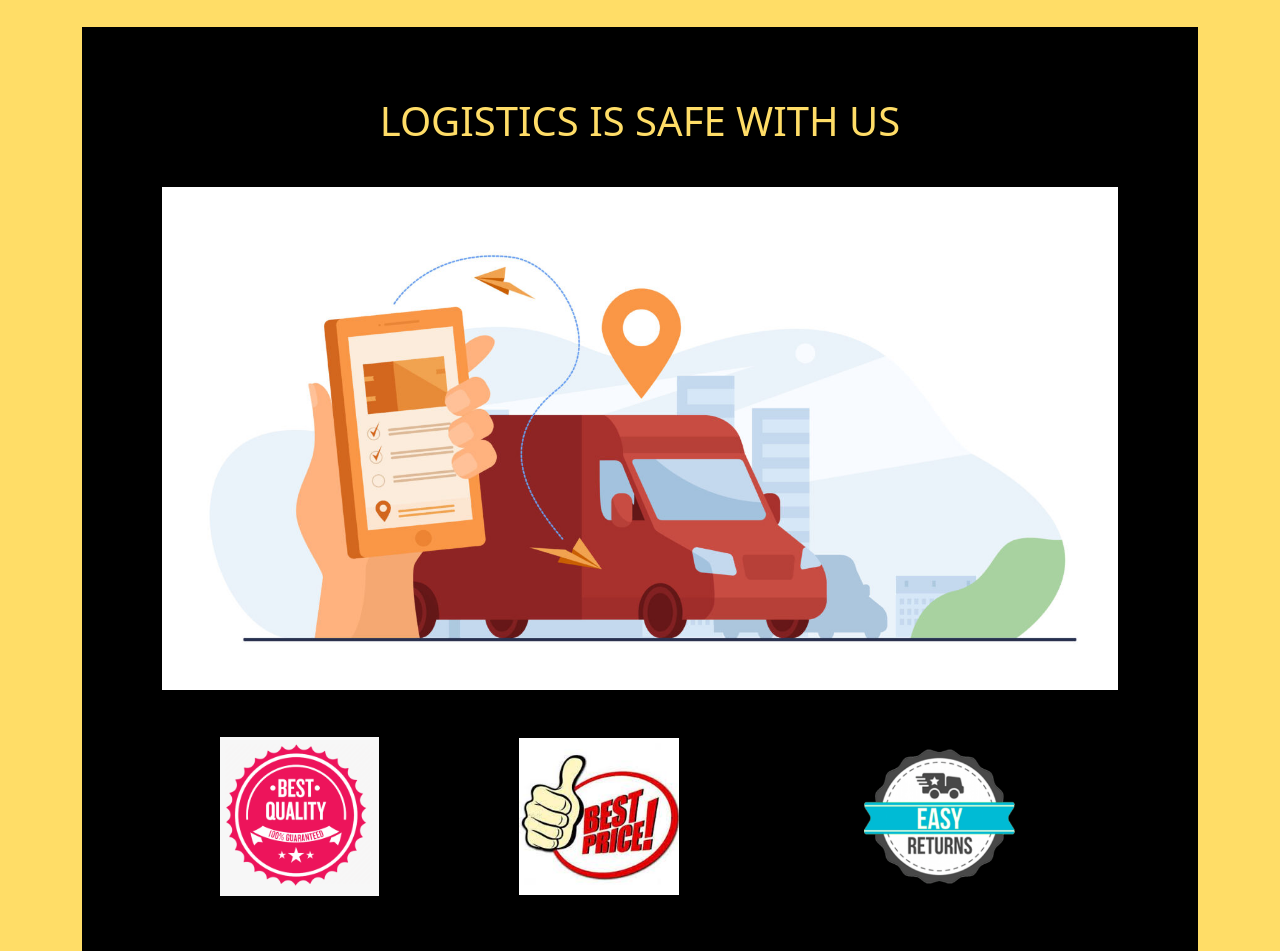
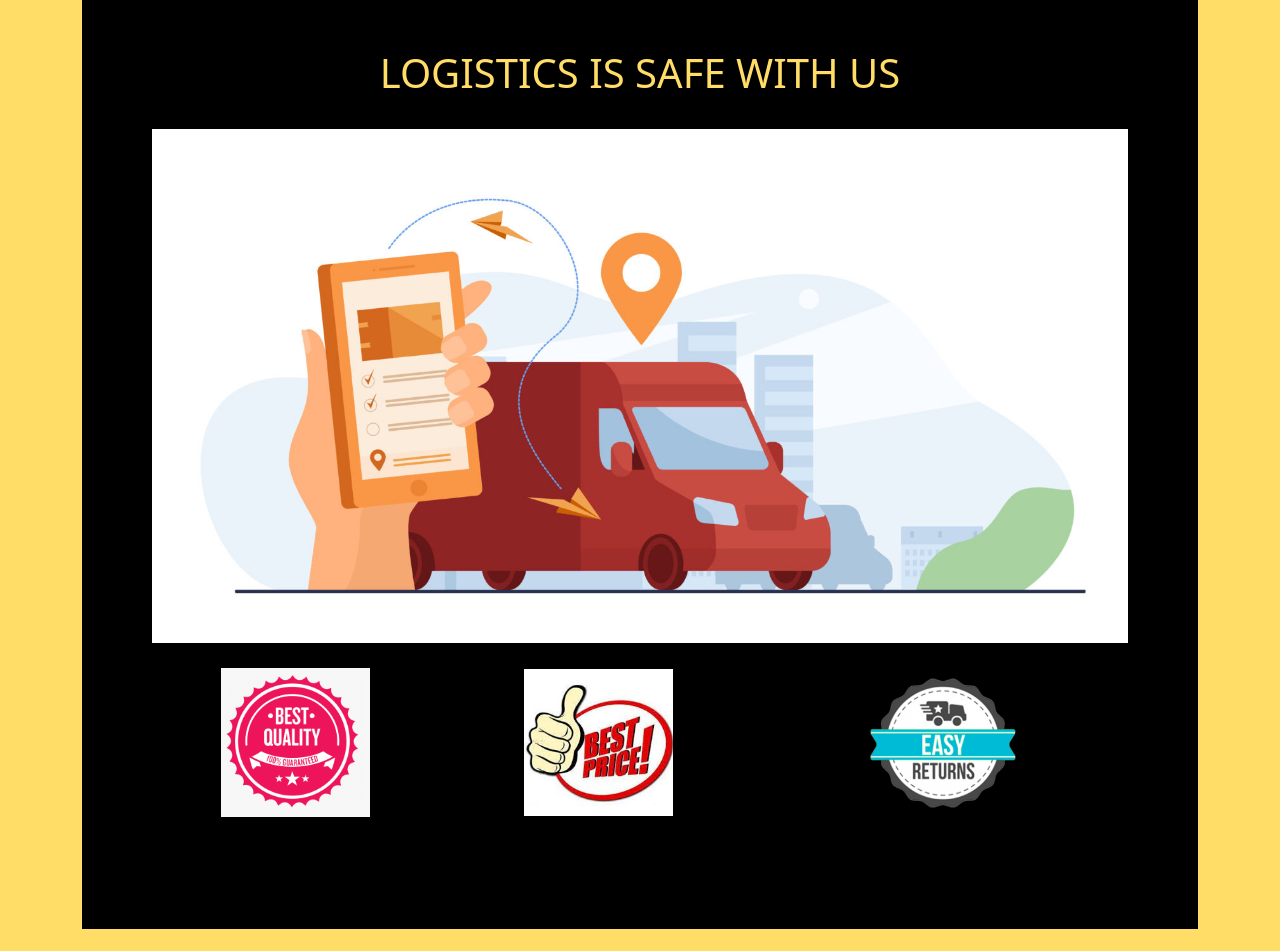
Before and after one commit to namanchopra2000/PRECIOUS-CLASSIC, a plain HTML site: page index.html in a window 1280 px wide. Shown: the part 1221-2172 px from the top of the page. Drawn offline with nearby package versions, Linux system fonts and the light colour scheme.

Commit message:
Update index.html

```diff
--- a/index.html
+++ b/index.html
@@ -90,7 +90,7 @@
                             </li>
                         </ul>
                         <br>
-                        <br><br><br>
+                        <br>
                         <a href="ABOUTUS.HTML">
                             <button type="button" class="btn btn-warning btn-lg" style="font-weight: bolder;">KNOW MORE
                                 ABOUT-US
@@ -101,8 +101,8 @@
             </div>
             <div id="logistics" class="container">
                 <h1 style="text-align: center; font-size: 40px;">LOGISTICS IS SAFE WITH US</h1><br>
-                <img class="img-fluid" src="7732602_5229-1536x809.jpg" style="padding: 10px;">
-                <div class="row g-1">
+                <img class="img-fluid" src="7732602_5229-1536x809.jpg">
+                <div class="row g-3">
                     <div class="col-md-2" style="margin: auto" ;>
                         <img class="img-fluid" src="49-499172_best-quality-png-best-quality-icon-png-transparent.png">
                     </div>
```
